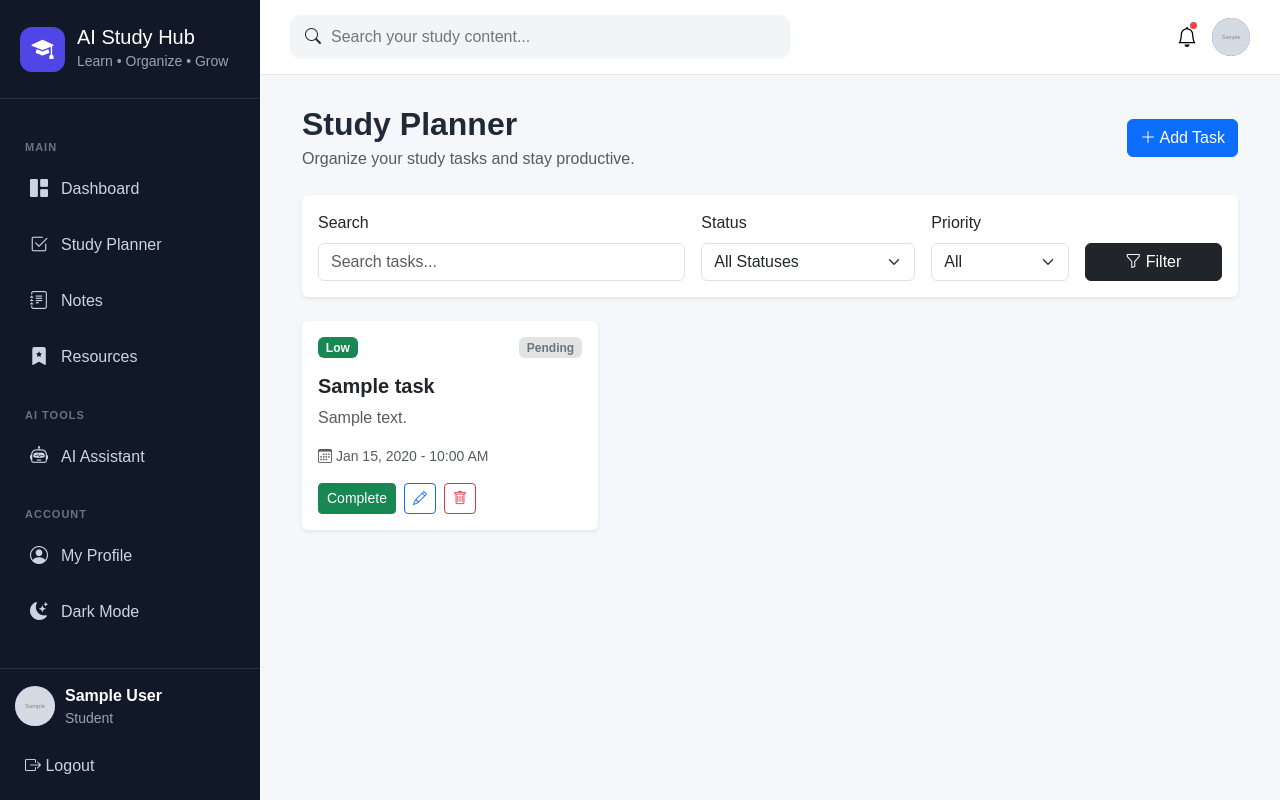
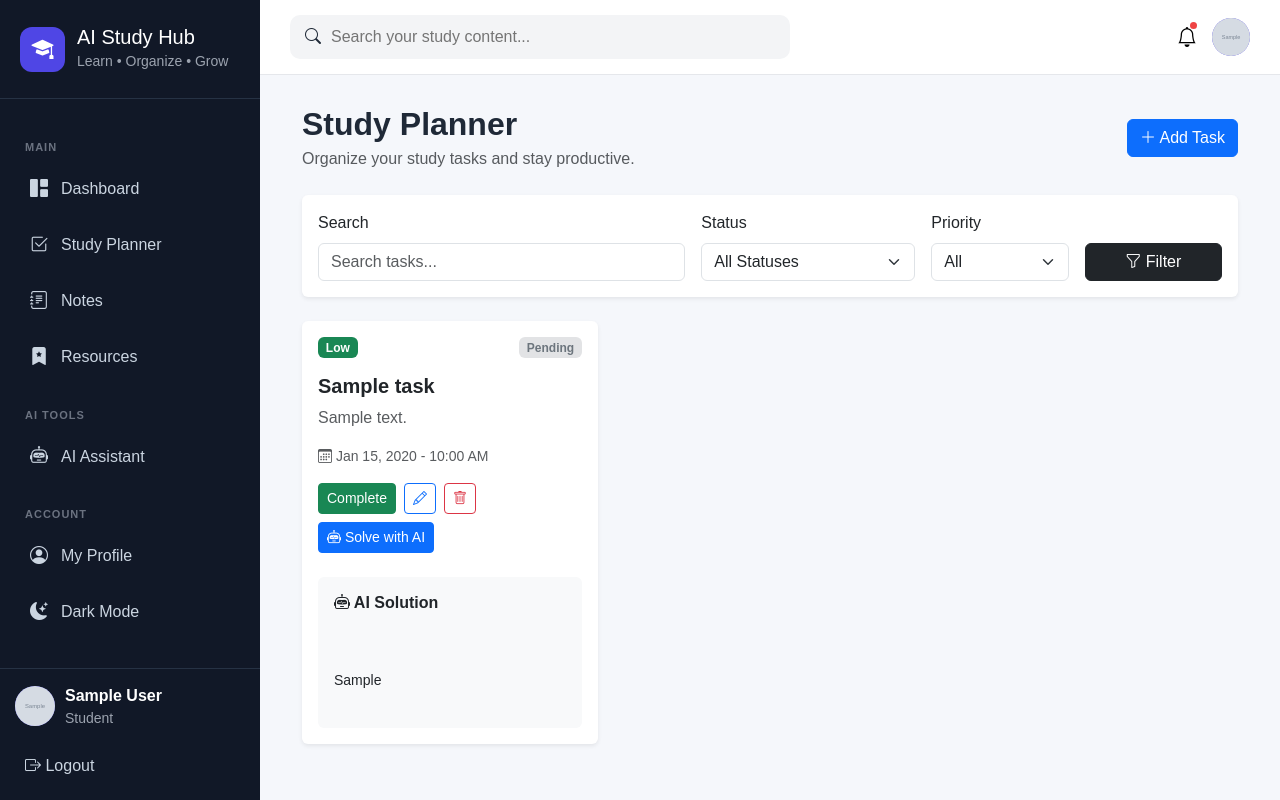
Before and after one commit to mrrdwan370-a11y/AI-study, a Django app: page /tasks/ in a window 1280 px wide. Run offline with Django 5.2, Linux system fonts and the light colour scheme; a user stored in the database is signed in; tables that the repository leaves empty hold one stand-in row (values such as "Sample post"); grey boxes marked "Sample" are stand-in pictures.

Commit message:
update project

```diff
--- a/tasks/models.py
+++ b/tasks/models.py
@@ -47,6 +47,15 @@ class Task(models.Model):
         default="PENDING"
     )
 
+    # ==============================
+    # AI Solution
+    # ==============================
+
+    ai_solution = models.TextField(
+        blank=True,
+        null=True
+    )
+
     created_at = models.DateTimeField(
         auto_now_add=True
     )
--- a/tasks/templates/tasks/task_list.html
+++ b/tasks/templates/tasks/task_list.html
@@ -155,6 +155,8 @@ Study Planner | AI Study Hub
 
                 <div class="card-body">
 
+                    <!-- Priority & Status -->
+
                     <div class="d-flex justify-content-between mb-3">
 
                         <span class="badge
@@ -203,10 +205,14 @@ Study Planner | AI Study Hub
                     </div>
 
 
+                    <!-- Task Title -->
+
                     <h5 class="fw-bold">
                         {{ task.title }}
                     </h5>
 
+
+                    <!-- Task Description -->
 
                     <p class="text-muted">
 
@@ -214,6 +220,8 @@ Study Planner | AI Study Hub
 
                     </p>
 
+
+                    <!-- Due Date -->
 
                     <div class="small text-muted mb-3">
 
@@ -232,7 +240,9 @@ Study Planner | AI Study Hub
                     </div>
 
 
-                    <div class="d-flex gap-2">
+                    <!-- Normal Actions -->
+
+                    <div class="d-flex gap-2 flex-wrap">
 
                         <form
                             method="POST"
@@ -271,7 +281,61 @@ Study Planner | AI Study Hub
 
                         </a>
 
+
+                        <!-- AI Button -->
+
+                        <form
+                            method="POST"
+                            action="{% url 'solve_task_with_ai' task.pk %}">
+
+                            {% csrf_token %}
+
+                            <button
+                                type="submit"
+                                class="btn btn-sm btn-primary">
+
+                                <i class="bi bi-robot"></i>
+                                Solve with AI
+
+                            </button>
+
+                        </form>
+
                     </div>
+
+
+                    <!-- AI Solution -->
+
+                    {% if task.ai_solution %}
+
+                    <div class="mt-4">
+
+                        <div class="card bg-light border-0">
+
+                            <div class="card-body">
+
+                                <h6 class="fw-bold mb-3">
+
+                                    <i class="bi bi-robot"></i>
+                                    AI Solution
+
+                                </h6>
+
+                                <div
+                                    class="small"
+                                    style="white-space: pre-line;">
+
+                                    {{ task.ai_solution }}
+
+                                </div>
+
+                            </div>
+
+                        </div>
+
+                    </div>
+
+                    {% endif %}
 
                 </div>
 
--- a/tasks/urls.py
+++ b/tasks/urls.py
@@ -33,4 +33,11 @@ urlpatterns = [
         views.task_complete,
         name="task_complete"
     ),
+
+    # 🤖 Solve Task With AI
+    path(
+        "<int:pk>/solve-ai/",
+        views.solve_task_with_ai,
+        name="solve_task_with_ai"
+    ),
 ]
--- a/tasks/views.py
+++ b/tasks/views.py
@@ -11,6 +11,9 @@ from django.shortcuts import (
 from .forms import TaskForm
 from .models import Task
 from dashboard.models import Activity
+
+# AI Service
+from ai_assistant.services import ask_ai
 
 
 @login_required
@@ -43,11 +46,13 @@ def task_list(request):
         )
 
     if status:
+
         tasks = tasks.filter(
             status=status
         )
 
     if priority:
+
         tasks = tasks.filter(
             priority=priority
         )
@@ -261,3 +266,82 @@ def task_complete(request, pk):
     return redirect(
         "tasks_list"
     )
+
+
+# ==========================================================
+# 🤖 Solve Task With AI
+# ==========================================================
+
+@login_required
+def solve_task_with_ai(request, pk):
+
+    task = get_object_or_404(
+        Task,
+        pk=pk,
+        user=request.user
+    )
+
+    if request.method == "POST":
+
+        try:
+
+            prompt = f"""
+You are an AI Study Assistant.
+
+Help the student solve the following task.
+
+Task Title:
+{task.title}
+
+Task Description:
+{task.description}
+
+Priority:
+{task.get_priority_display()}
+
+Give a clear and accurate solution.
+
+Explain the solution step by step.
+If the task is a programming question, provide the code
+and explain how the code works.
+
+Do not just give the final answer.
+Help the student understand the solution.
+"""
+
+            response = ask_ai(
+                [
+                    {
+                        "role": "user",
+                        "content": prompt
+                    }
+                ]
+            )
+
+            task.ai_solution = response
+
+            task.save(
+                update_fields=["ai_solution"]
+            )
+
+            Activity.objects.create(
+                user=request.user,
+                action="AI Solved Task",
+                description=f"AI solved task: {task.title}"
+            )
+
+            messages.success(
+                request,
+                "AI solved your task successfully!"
+            )
+
+        except Exception as e:
+
+            messages.error(
+                request,
+                f"AI error: {str(e)}"
+            )
+
+    return redirect(
+        "tasks_list"
+    )
```
Also changed, not shown: accounts/templates/accounts/register.html (+31 -182 lines), ai_assistant/services.py (+60 -40 lines), tasks/migrations/0002_task_ai_solution.py (added).
